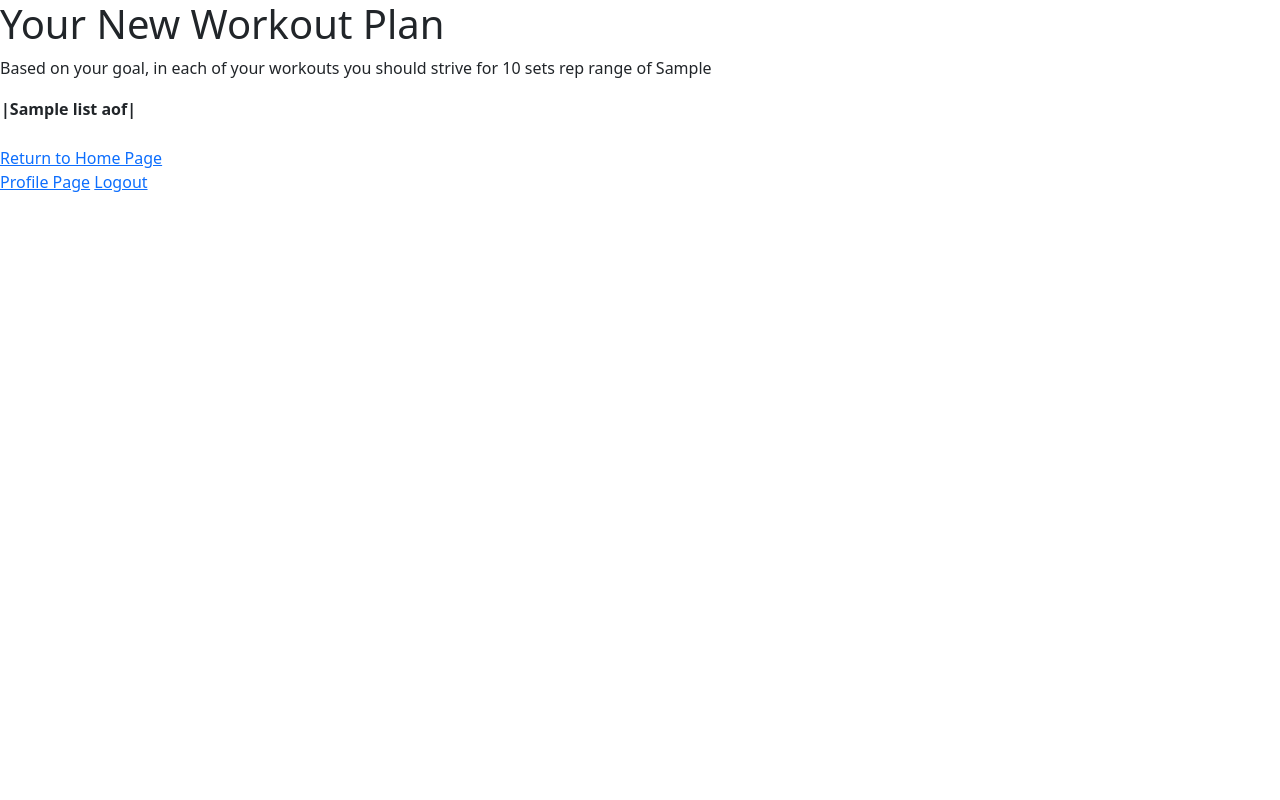
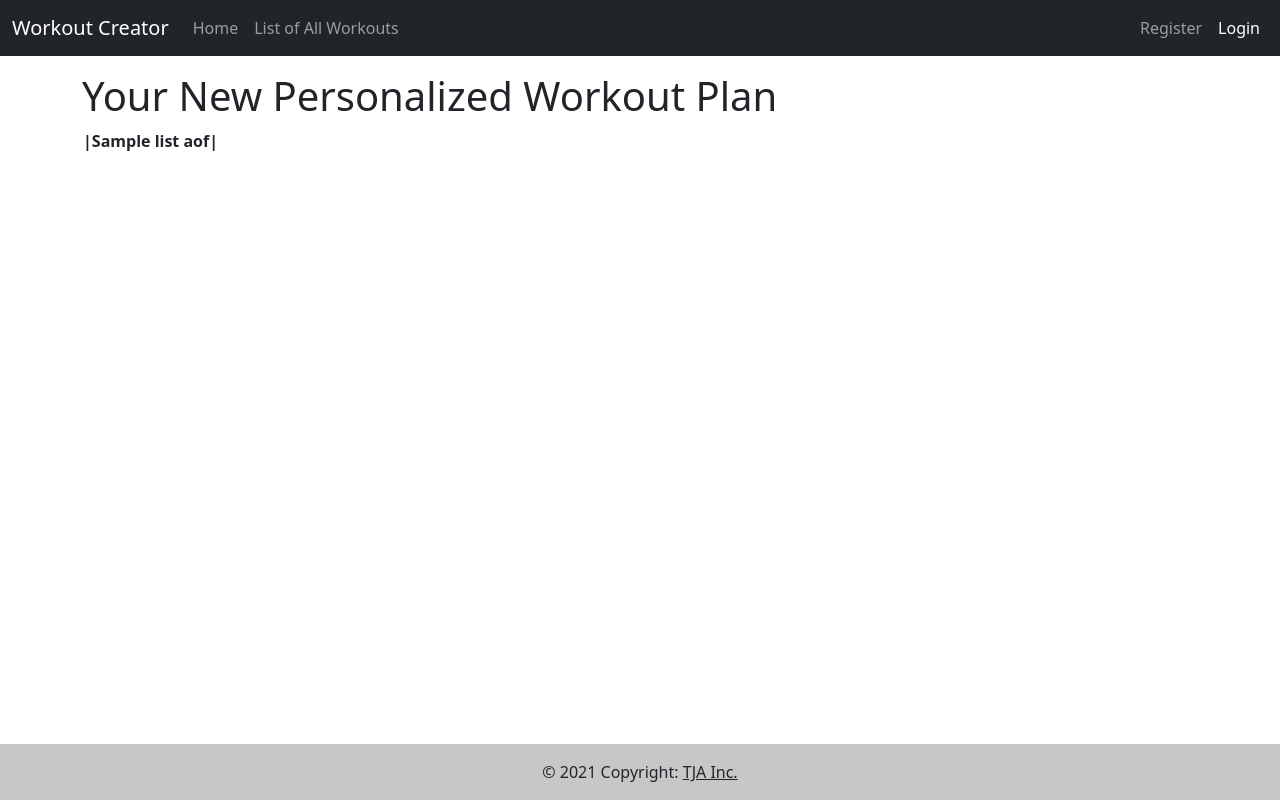
Before and after one commit to Robo-Eye/WorkoutPlan, a Flask app: template PlanForm/templates/plancreated.j2 in a window 1280 px wide. Run offline with Flask 2, Linux system fonts and the light colour scheme; the template is opened without the code that fills it: most values are stand-ins (such as "Sample title", 1, 10 or a date in 2020); lists and menus that the app fills with data are empty; parts of the project's set-up code (start-up, migrations or seed data) failed here and were passed over.

Commit message:
1 more bootstrap thing

```diff
--- a/PlanForm/templates/plancreated.j2
+++ b/PlanForm/templates/plancreated.j2
@@ -2,12 +2,39 @@
 <html lang="en">
     <head>
         <meta charset="utf-8">
-        <title> New Plan </title>
-
+        <title> Personal Workout Plan </title>
+        <meta name="viewport" content="width=device-width, initial-scale=1">
         <link href="https://cdn.jsdelivr.net/npm/bootstrap@5.1.1/dist/css/bootstrap.min.css" rel="stylesheet" integrity="sha384-F3w7mX95PdgyTmZZMECAngseQB83DfGTowi0iMjiWaeVhAn4FJkqJByhZMI3AhiU" crossorigin="anonymous">
         <script defer src="https://cdn.jsdelivr.net/npm/bootstrap@5.1.1/dist/js/bootstrap.bundle.min.js" integrity="sha384-/bQdsTh/da6pkI1MST/rWKFNjaCP5gBSY4sEBT38Q/9RBh9AH40zEOg7Hlq2THRZ" crossorigin="anonymous"></script>
     </head>
     <body>
+        <nav class="navbar navbar-expand-md sticky-top navbar-dark bg-dark">
+            <div class="container-fluid">
+                <a class="navbar-brand" href="/home/">Workout Creator</a>
+                <button class="navbar-toggler" type="button" data-bs-toggle="collapse" data-bs-target="#navbarNav" aria-controls="navbarNav" aria-expanded="false" aria-label="Toggle navigation">
+                    <span class="navbar-toggler-icon"></span>
+                </button>
+                <div class="collapse navbar-collapse" id="navbarNav">
+                    <ul class="navbar-nav">
+                        <li class="nav-item">
+                            <a class="nav-link" href="/home/">Home</a>
+                        </li>
+                        <li class="nav-item">
+                            <a class="nav-link" href="/workouts/">List of All Workouts</a>
+                        </li>
+                    </ul>
+                    <ul class="navbar-nav ms-auto">
+                        <li class="nav-item">
+                            <a class="nav-link" href="/register/">Register</a>
+                        </li>
+                        <li class="nav-item">
+                            <a class="nav-link active" aria-current="page" href="/login/">Login</a>
+                        </li>
+                    </ul>
+                </div>
+            </div>
+        </nav>
+        <header>
             <div class="container">
                 {% for message in get_flashed_messages() %}
                     <div class="alert alert-warning">
@@ -18,8 +45,10 @@
                     </div>
                 {% endfor %}
             </div>
-        <h1>Your New Workout Plan</h1>
-        <p>Based on your goal, in each of your workouts you should strive for {{selectedREPS}} sets rep range of {{selectedGoal}}</p>
+        </header>
+        <main>
+            <div class="container mt-3">
+                <h1>Your New Personalized Workout Plan</h1>
             <table>
 
                 <tr>
@@ -31,8 +60,12 @@
                 </tr>
 
             </table>
-        <br> <a href = "/home/"> Return to Home Page </a> <br>
-        <a href = "/profile/">Profile Page</a>
-        <a href = "/logout/">Logout</a>
+        </main>
     </body>
+    <footer class="bg-light text-center fixed-bottom text-lg-start">
+        <div class="text-center p-3" style="background-color: rgba(0, 0, 0, 0.2);">
+            © 2021 Copyright:
+            <a class="text-dark">TJA Inc.</a>
+        </div>
+    </footer>
 </html>
```
Lines whose indentation alone changed are shown as unchanged.
